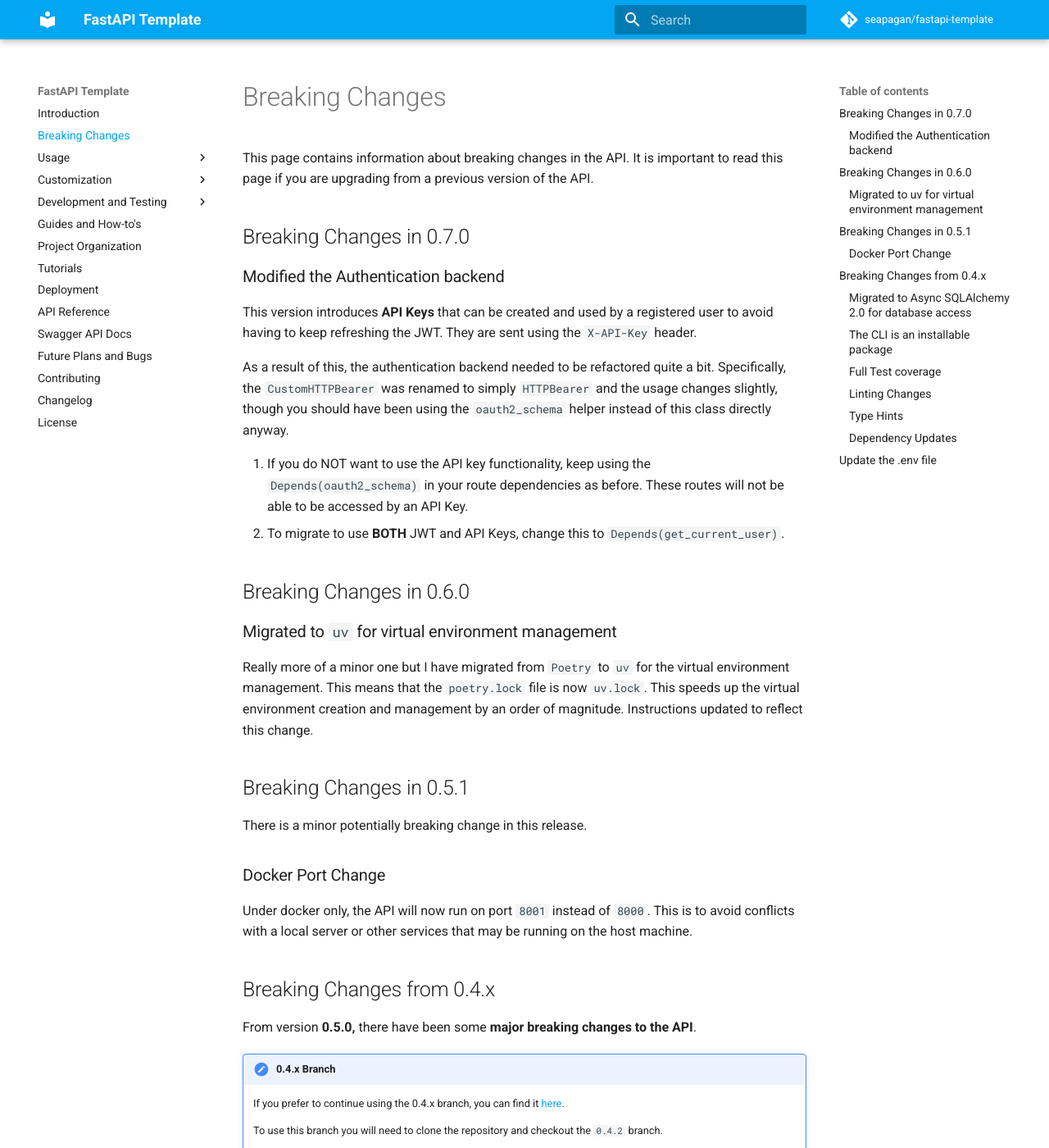
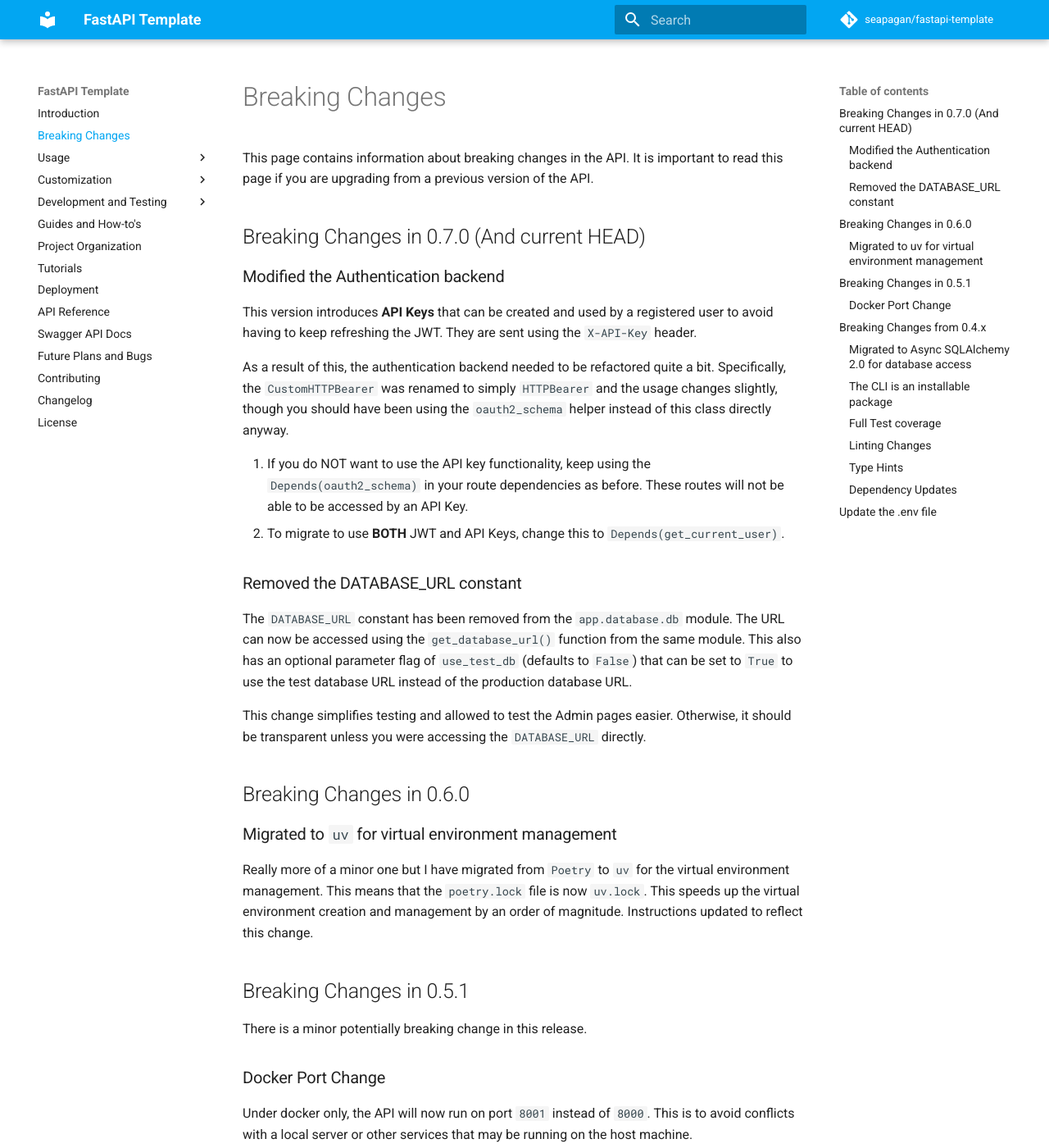
Before and after one commit to seapagan/fastapi-template, an MkDocs documentation site: the page built from docs/important.md, in a window 1280 px wide and 1400 px high. Shown: the whole window at 82% size. Built offline with MkDocs 1.6.1 and Material for MkDocs 9.7.7, drawn with Linux system fonts in a browser that asks for light colours; comment, search, counter and statistics services are not loaded.

Commit message:
docs: update the docs to mention the new admin pages
Signed-off-by: Grant Ramsay <seapagan@gmail.com>

```diff
--- a/docs/important.md
+++ b/docs/important.md
@@ -4,7 +4,7 @@
 important to read this page if you are upgrading from a previous version of the
 API.
 
-## Breaking Changes in 0.7.0
+## Breaking Changes in 0.7.0 (And current HEAD)
 
 ### Modified the Authentication backend
 
@@ -22,6 +22,18 @@
    will not be able to be accessed by an API Key.
 2. To migrate to use **BOTH** JWT and API Keys, change this to
    `Depends(get_current_user)`.
+
+### Removed the DATABASE_URL constant
+
+The `DATABASE_URL` constant has been removed from the `app.database.db` module.
+The URL can now be accessed using the `get_database_url()` function from the
+same module. This also has an optional parameter flag of `use_test_db` (defaults
+to `False`) that can be set to `True` to use the test database URL instead of
+the production database URL.
+
+This change simplifies testing and allowed to test the Admin pages easier.
+Otherwise, it should be transparent unless you were accessing the `DATABASE_URL`
+directly.
 
 ## Breaking Changes in 0.6.0
 
--- a/mkdocs.yml
+++ b/mkdocs.yml
@@ -74,6 +74,7 @@
       - Add a User: usage/add-user.md
       - User Control via the CLI: usage/user-control.md
       - API Keys: usage/api-keys.md
+      - Admin Panel: usage/admin-panel.md
   - Customization:
       - Metadata: customization/meta.md
       - Templates: customization/templates.md
```
Also changed, not shown: README.md (+2 -0 lines), docs/index.md (+2 -0 lines), docs/usage/admin-panel.md (added, +88 -0 lines), docs/usage/images/admin_example.png (added), docs/usage/images/admin_sidebar.png (added), docs/usage/images/login_image.png (added).
